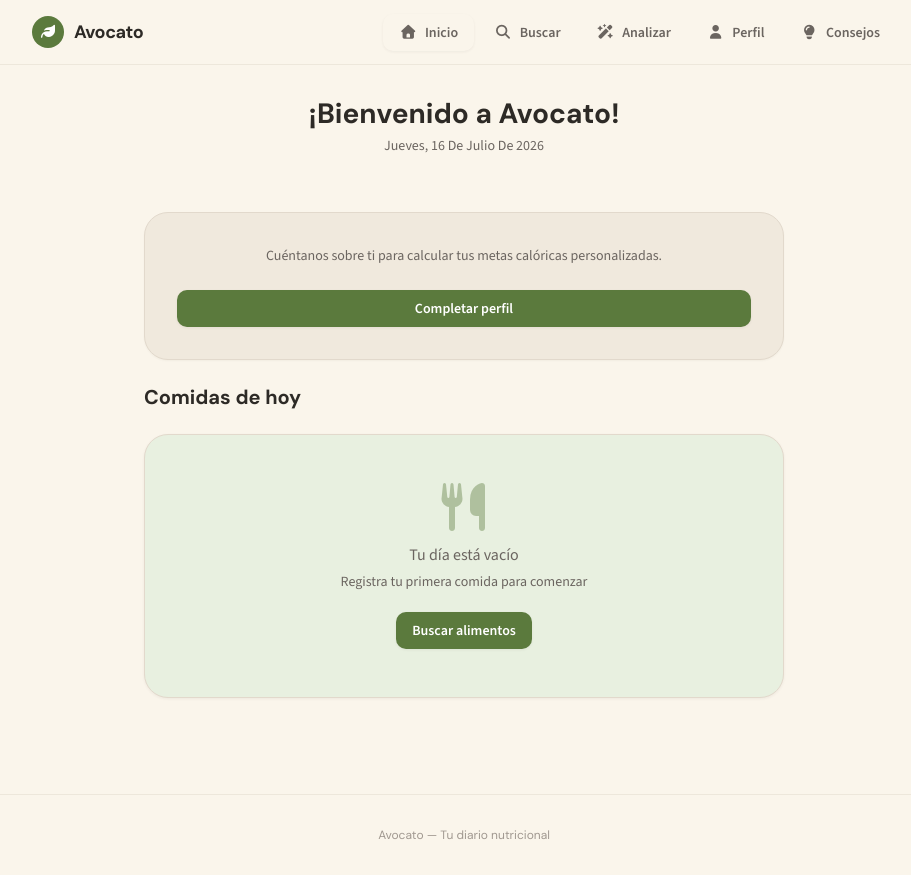
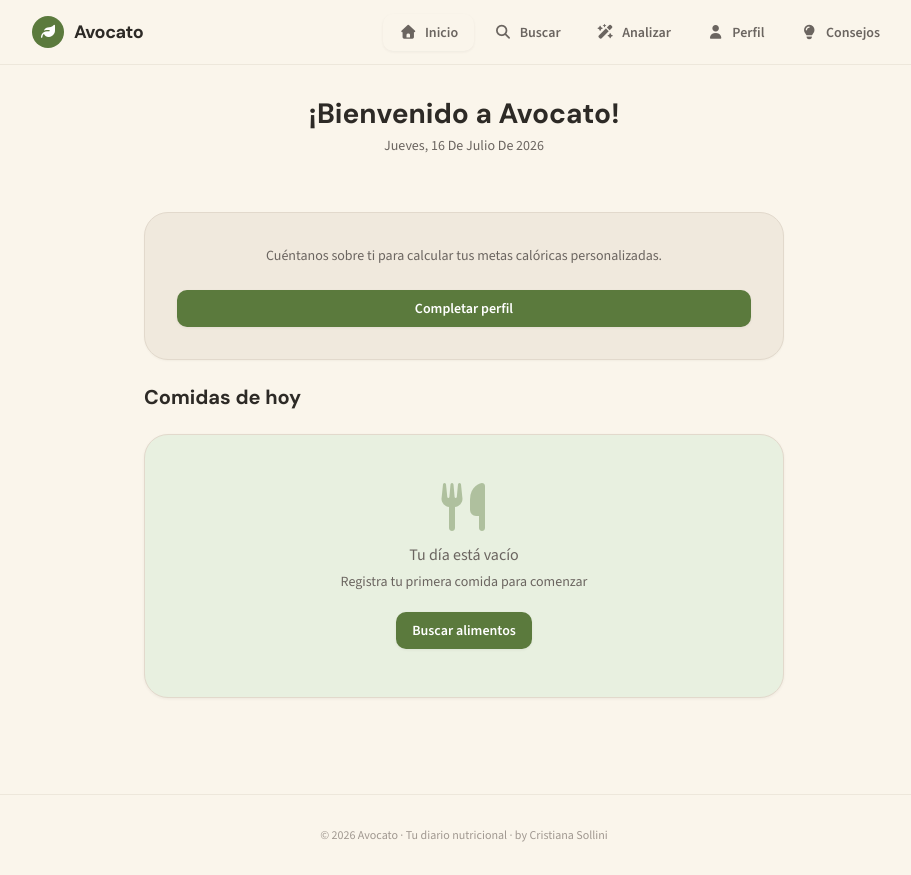
Before and after one commit to papercri/diario-nutricional, a Vue app: page / in a window 1280 px wide. Shown: the whole page, without its empty margins (176-1087 px from the left). Built offline with nearby package versions, Linux system fonts and the light colour scheme.

Commit message:
Add: footer copy and date

```diff
--- a/src/App.vue
+++ b/src/App.vue
@@ -1,5 +1,6 @@
 <script setup lang="ts">
 import AppHeader from './components/AppHeader.vue'
+const currentYear = new Date().getFullYear()
 </script>
 
 <template>
@@ -18,7 +19,17 @@ import AppHeader from './components/AppHeader.vue'
       class="py-8 text-center text-xs"
       style="color: var(--clr-text-faint); border-top: 1px solid var(--clr-border-subtle)"
     >
-      <p class="font-display">Avocato — Tu diario nutricional</p>
+      <span>
+        &copy; {{ currentYear }} Avocato · Tu diario nutricional · by
+        <a
+          href="https://frontend-ux.website/"
+          target="_blank"
+          rel="noopener noreferrer"
+          class="font-medium underline"
+        >
+          Cristiana Sollini
+        </a>
+      </span>
     </footer>
   </div>
 </template>
```
Also changed, not shown: 1 other file (tests, documents, lock files or other folders).
